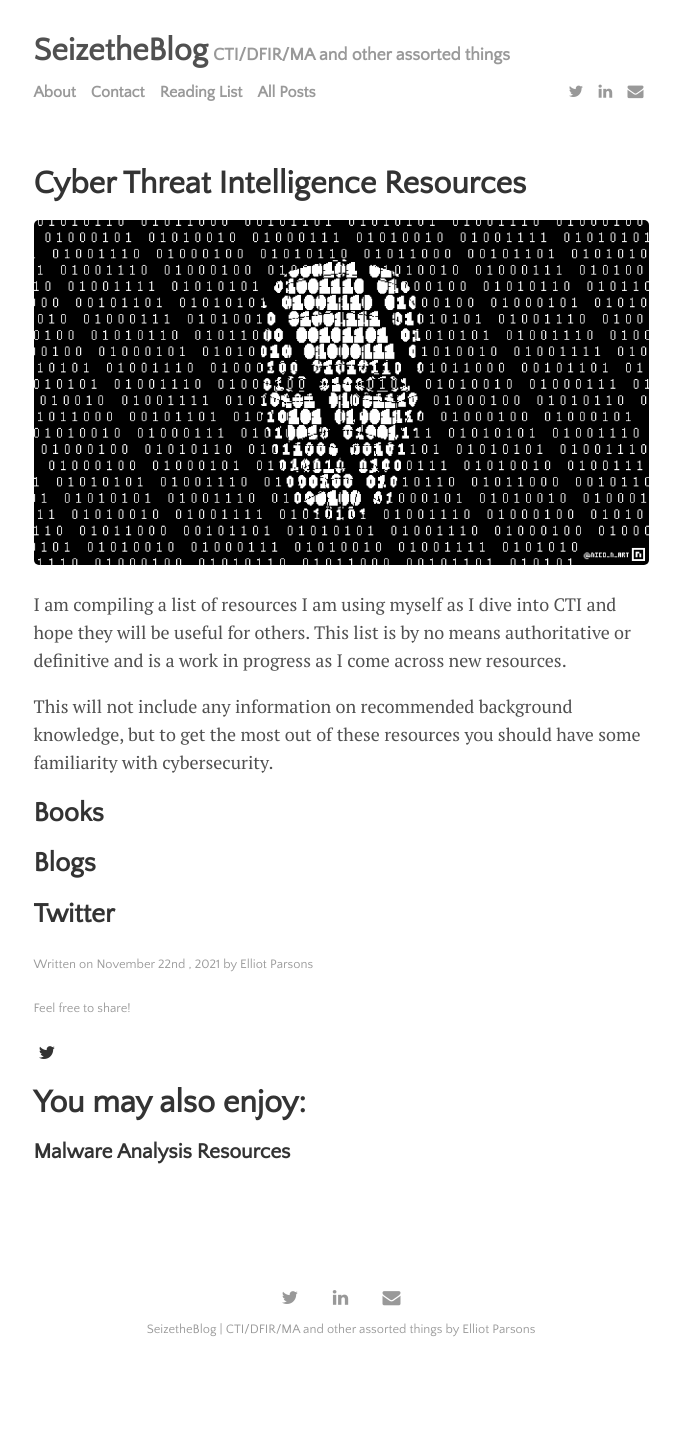
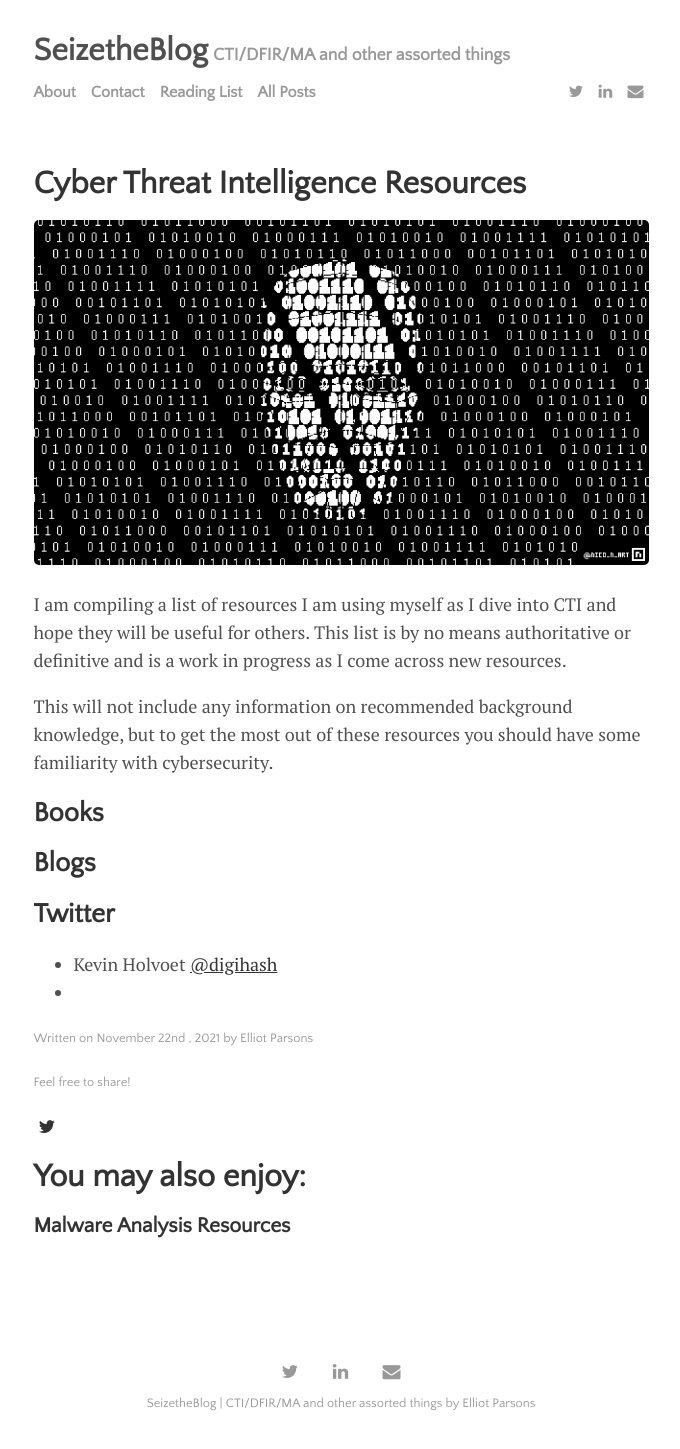
Before and after one commit to seizethecheese/seizethecheese.github.io, a Jekyll site: the page built from _posts/2021-11-22-cti-resources.md, in a window 1280 px wide. Shown: the whole page, without its empty margins (299-979 px from the left). Built offline with Jekyll 4.4.1, drawn with Linux system fonts in a browser that asks for light colours; some web fonts are replaced; before the commit the page ends 1375 px from its top, so only the background shows below that.

Commit message:
Update 2021-11-22-cti-resources.md

```diff
--- a/_posts/2021-11-22-cti-resources.md
+++ b/_posts/2021-11-22-cti-resources.md
@@ -18,3 +18,5 @@ This will not include any information on recommended background knowledge, but t
 
 
 ## Twitter
+- Kevin Holvoet [@digihash](https://twitter.com/digihash)
+-
```
